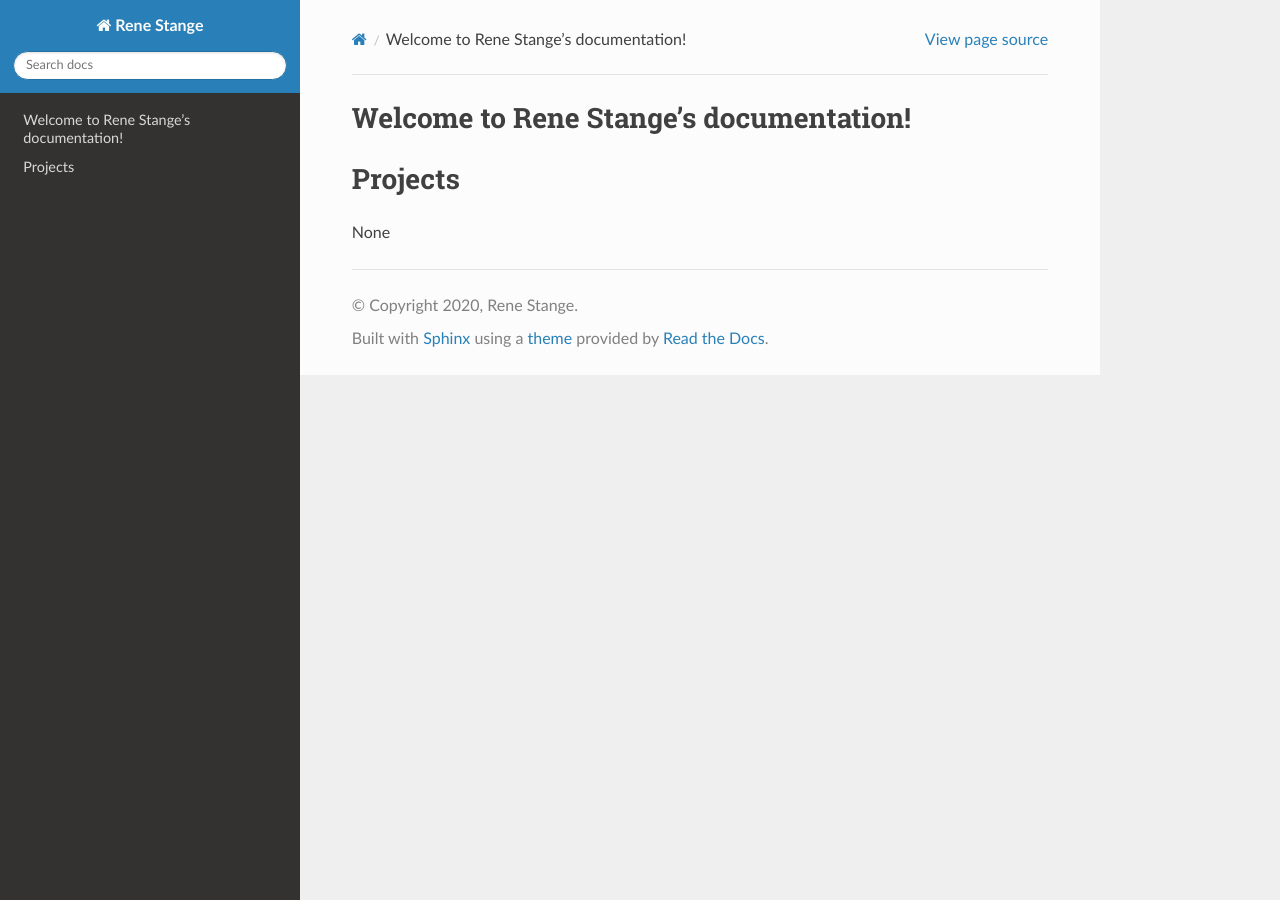
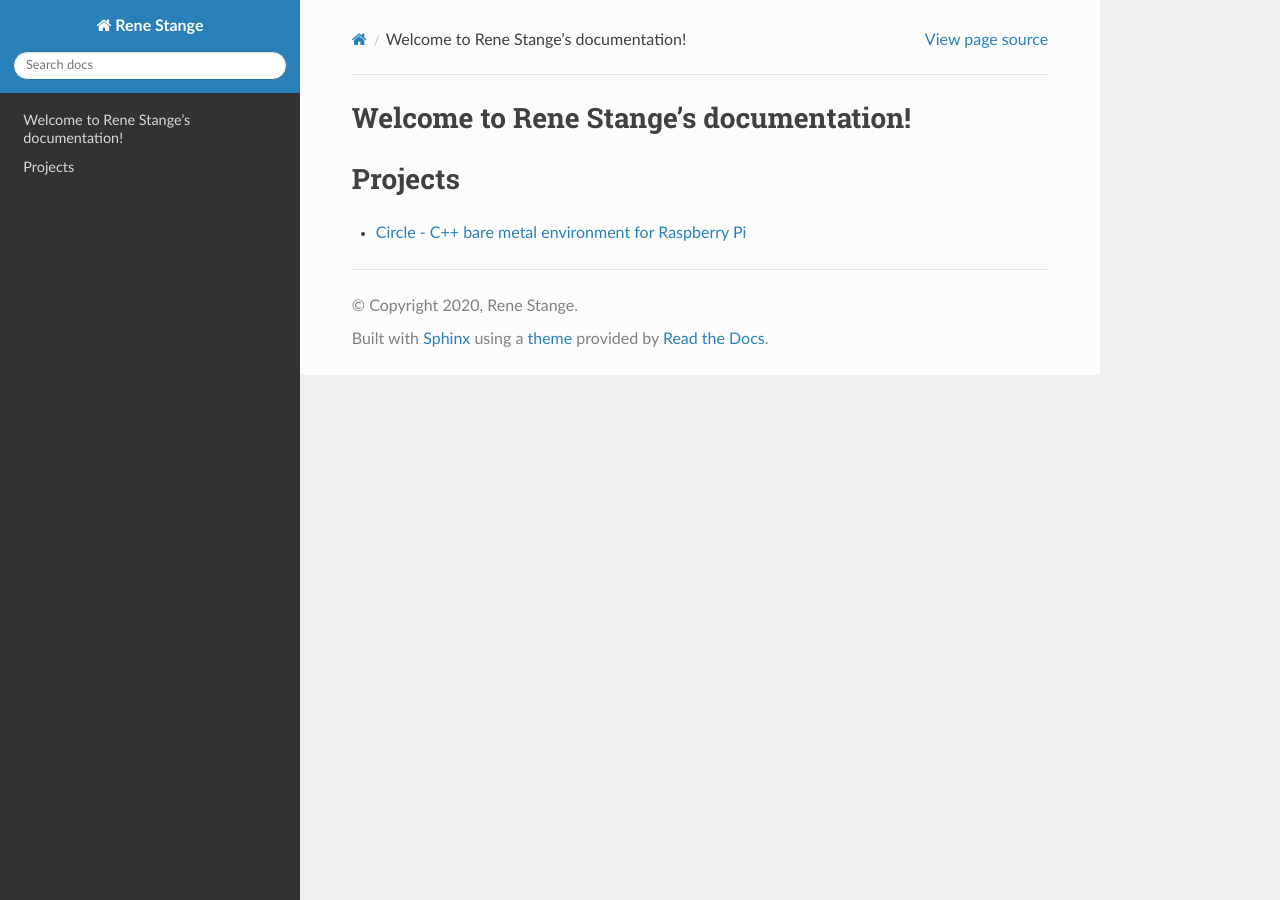
Before and after one commit to rsta2/docs, a Sphinx documentation site: the page built from docs/index.rst, in a window 1280 px wide. Built offline with Sphinx 7.4.7 and the Read the Docs theme 2.0.0, drawn with Linux system fonts in a browser that asks for light colours.

Commit message:
Add project Circle

```diff
--- a/docs/index.rst
+++ b/docs/index.rst
@@ -10,4 +10,4 @@ Welcome to Rene Stange's documentation!
 Projects
 ========
 
-None
+* `Circle - C++ bare metal environment for Raspberry Pi <https://rsta2.readthedocs.io/projects/circle>`_
```
